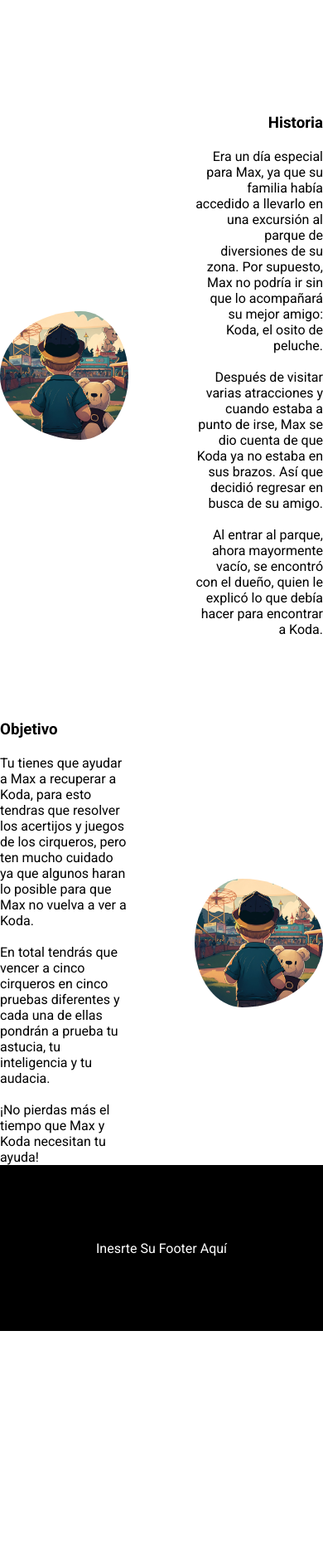
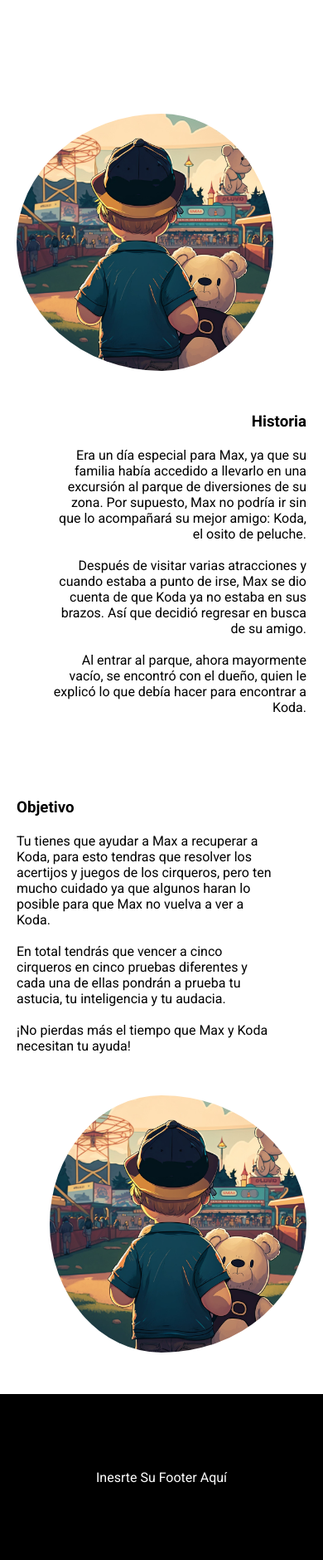
Before and after one commit to VMink/CrackTheCodeAPI, a Node server app: page / in a window 390 px wide. Shown: the part 952-2832 px from the top of the page at 83% size. Before the commit the page ends 2556 px from the top, so only its background shows below. Run offline with Node 20, Linux system fonts and the light colour scheme; some libraries are stand-ins or nearby versions.

Commit message:
pagina juego

```diff
--- a/public/css/index.css
+++ b/public/css/index.css
@@ -156,6 +156,7 @@
     width: 100%;
     display: flex;
     align-items: center;
+    padding: 0 20px;
 }
 
 .info .info-subsection img {
@@ -207,15 +208,15 @@ footer {
         position: fixed;
         top: 0;
         right: 0;
-        transform: translateY(-200%);
-        background-color: black;
-        margin-top: 80px;
+        transform: translateX(100%);
+        background-color: white;
+        margin-top: 100px;
         width: 100%;
+        padding-bottom: 20px;
         transition: all 0.5s ease-in;
-        color: white;
     }
-    .navbar ul li a:hover {
-        box-shadow: none;
+    .navbar .links li a {
+        padding: 20px;
     }
     .navbar .hamburger {
         display: flex;
@@ -243,4 +244,26 @@ footer {
     nav :checked ~ .links {
         transform: translateY(0);
     }
+    .info .info-subsection{
+        width: 100%;
+        flex-wrap: wrap;
+    }
+    .info .info-subsection {
+        justify-content: center;
+        gap: 50px;
+    }
+    .info .info-subsection .left {
+        width: 100%;
+    }
+    .info .info-subsection img.left {
+        width: 350px;
+    }
+    .info .info-subsection .right {
+        width: 100%;
+    }
+
+    .info .info-subsection img.right {
+        width: 350px;
+        margin-bottom: 50px;
+    }
 }
```
Also changed, not shown: package.json (+19 -1 lines).
